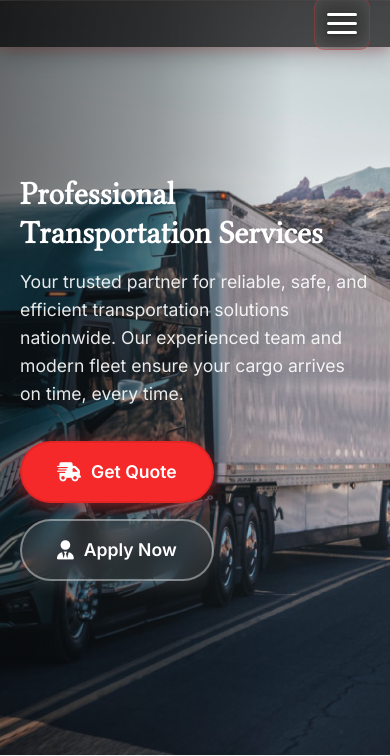
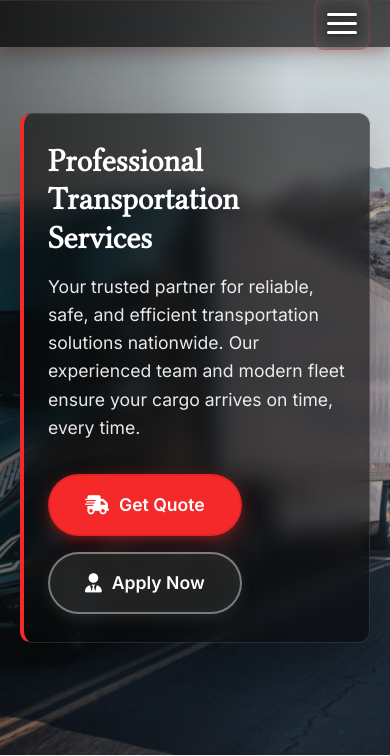
Before and after one commit to chavousllc/smttrans, a Flask app: page / in a window 390 px wide. Shown: the part 89-845 px from the top of the page. Run offline with Flask 3, Linux system fonts and the light colour scheme; some libraries are stand-ins or nearby versions.

Commit message:
Give the hero copy a contained card instead of floating on the photo
Wrapped the heading/subtitle/buttons in a new .home-panel: a dark,
blurred, bordered card with a red accent stripe, rather than plain text
sitting directly on the background photo. This addresses two related
problems: the content previously had no defined boundary (felt
unstructured), and depending on viewport size the text could cross
directly over the truck's cab/window in the photo, which looked
cluttered. A solid card resolves both — it gives the copy a real edge,
and stays clean regardless of what's behind it in the image. Added a
mobile-scoped padding/radius adjustment so the card doesn't eat too much
width on small screens.

```diff
--- a/public/static/css/home.css
+++ b/public/static/css/home.css
@@ -36,6 +36,23 @@
     padding: 0 20px;
     z-index: 2;
     position: relative;
+}
+
+/* Contained card for the hero copy — previously the text just sat directly
+   on the photo, so it read as unstructured and could cross over whatever
+   happened to be behind it (the truck's cab/window) at a given screen size.
+   A solid, defined panel fixes both: it gives the content a real boundary,
+   and stays legible regardless of what's in the photo behind it. */
+.home-panel {
+    max-width: 680px;
+    background: rgba(8, 8, 8, 0.62);
+    backdrop-filter: blur(10px);
+    -webkit-backdrop-filter: blur(10px);
+    border: 1px solid rgba(255, 255, 255, 0.12);
+    border-left: 4px solid var(--brand-red);
+    border-radius: 16px;
+    padding: 2.75rem 3rem;
+    box-shadow: 0 25px 60px rgba(0, 0, 0, 0.35);
 }
 
 .home h1 {
--- a/public/static/css/responsive.css
+++ b/public/static/css/responsive.css
@@ -122,6 +122,11 @@
         color: #ffffff !important;
     }
 
+    .home-panel {
+        padding: 1.75rem 1.5rem;
+        border-radius: 12px;
+    }
+
     .home h1 {
         font-size: 2.5rem;
     }
--- a/templates/components/home.html
+++ b/templates/components/home.html
@@ -1,6 +1,7 @@
 <!-- Home Hero Section -->
 <section id="home" class="home" data-section="home">
     <div class="home-content">
+        <div class="home-panel">
             <div class="home-additional-content">
                 <h1>Professional Transportation Services</h1>
                 <p class="home-subtitle">Your trusted partner for reliable, safe, and efficient transportation solutions nationwide. Our experienced team and modern fleet ensure your cargo arrives on time, every time.</p>
@@ -18,6 +19,7 @@
                 </a>
             </div>
         </div>
+    </div>
     <div class="home-image">
         <div class="home-overlay"></div>
     </div>
```
Lines whose indentation alone changed are shown as unchanged.
